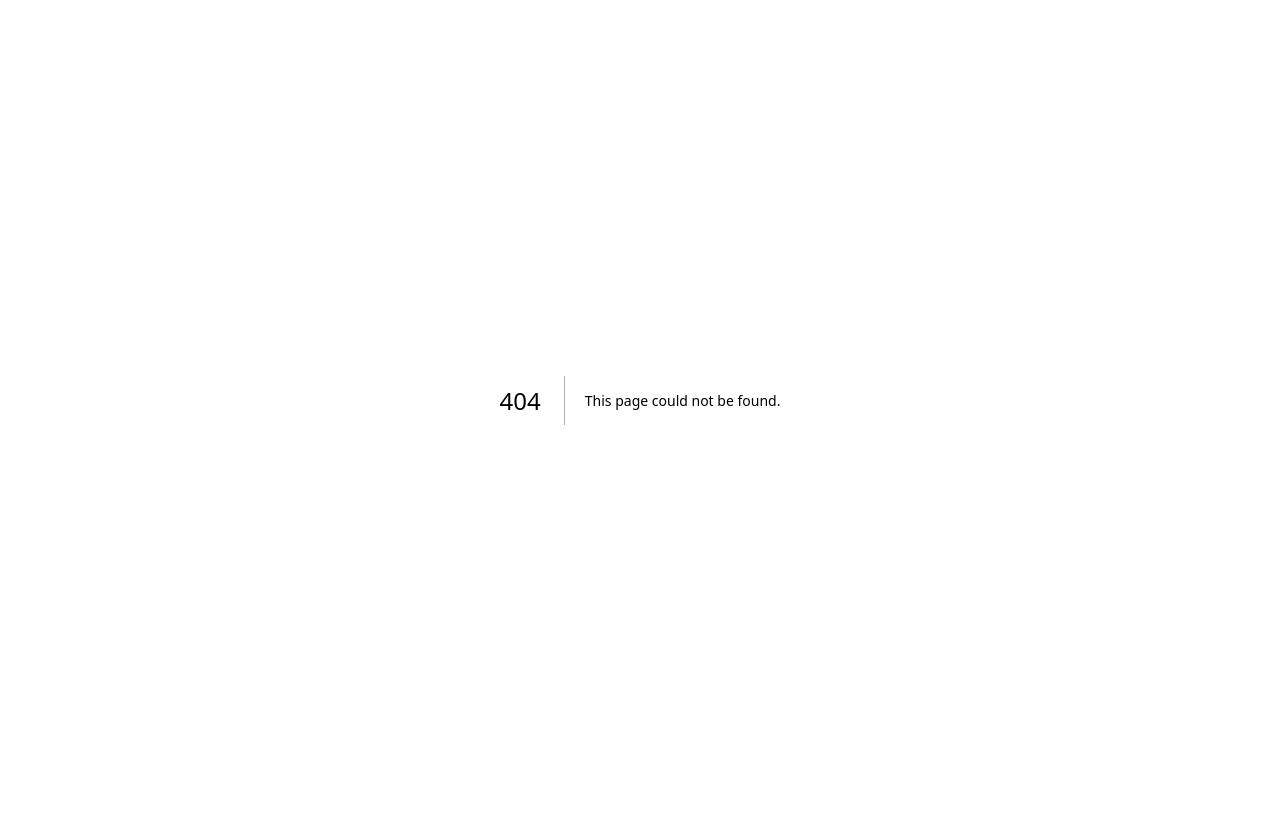
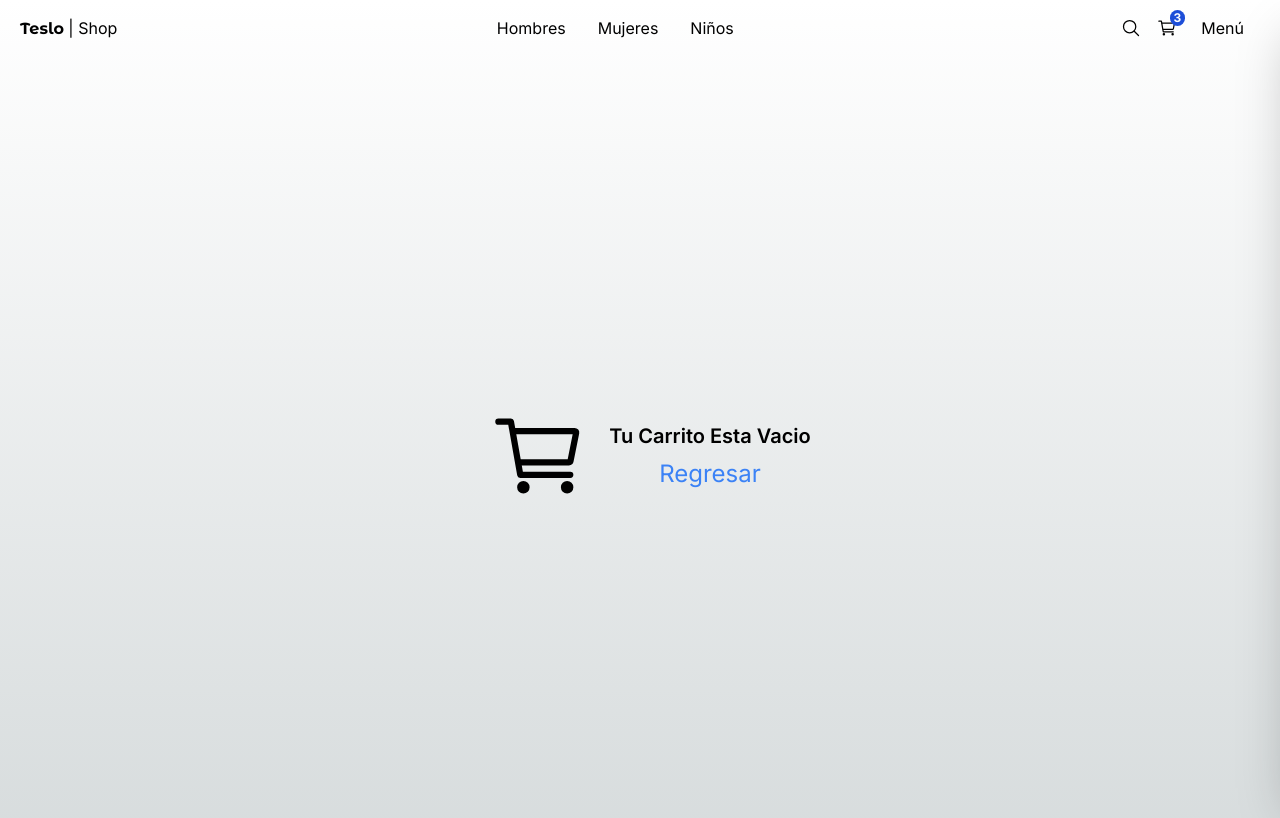
Before and after one commit to danielmiranda0099/teslo-shop-nextjs, a Next.js app: page /empty in a window 1280 px wide. Before the commit this address had no page. Shown: the top 818 px of the page. Built offline with nearby package versions, Linux system fonts and the light colour scheme.

Commit message:
[ADD UPGRADE IU] Shooping Cart Empyt

```diff
--- a/src/app/(shop)/cart/page.tsx
+++ b/src/app/(shop)/cart/page.tsx
@@ -3,6 +3,7 @@
 import { initialData } from "@/seed/seed";
 import Image from "next/image";
 import Link from "next/link";
+import { redirect } from "next/navigation";
 
 const PRODUCTS_IN_CART = [
   initialData.products[0],
@@ -11,6 +12,11 @@
 ];
 
 export default function CartPage() {
+
+  if(PRODUCTS_IN_CART.length <= 0){
+    redirect('/empty');
+  }
+
   return (
     <div className="flex justify-center items-center mb-72 px-10 sm:px-0">
       <div className="flex flex-col w-[1000px]">
--- /dev/null
+++ b/src/app/(shop)/empty/page.tsx
@@ -0,0 +1,18 @@
+import Link from "next/link";
+import { IoCartOutline } from "react-icons/io5";
+
+export default function EmptyPage() {
+  return (
+    <div className="flex justify-center items-center h-[800px]">
+      <IoCartOutline size={100} className="mx-5" />
+
+      <div className=" flex flex-col items-center">
+        <h1 className="text-xl font-semibold">
+          Tu Carrito Esta Vacio
+        </h1>
+
+        <Link href="/" className="text-blue-500 mt-2 text-2xl">Regresar</Link>
+      </div>
+    </div>
+  )
+}
```
